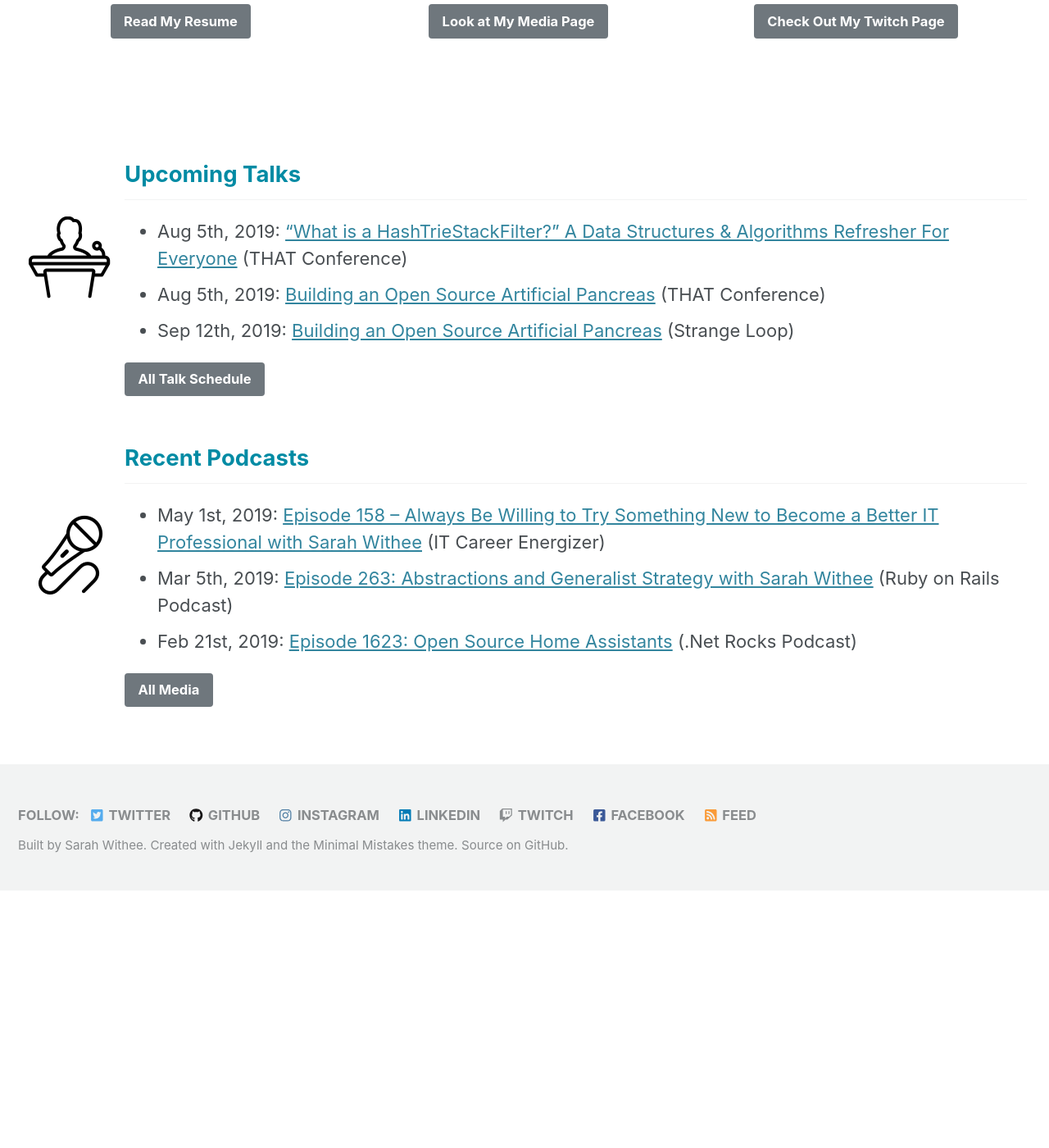
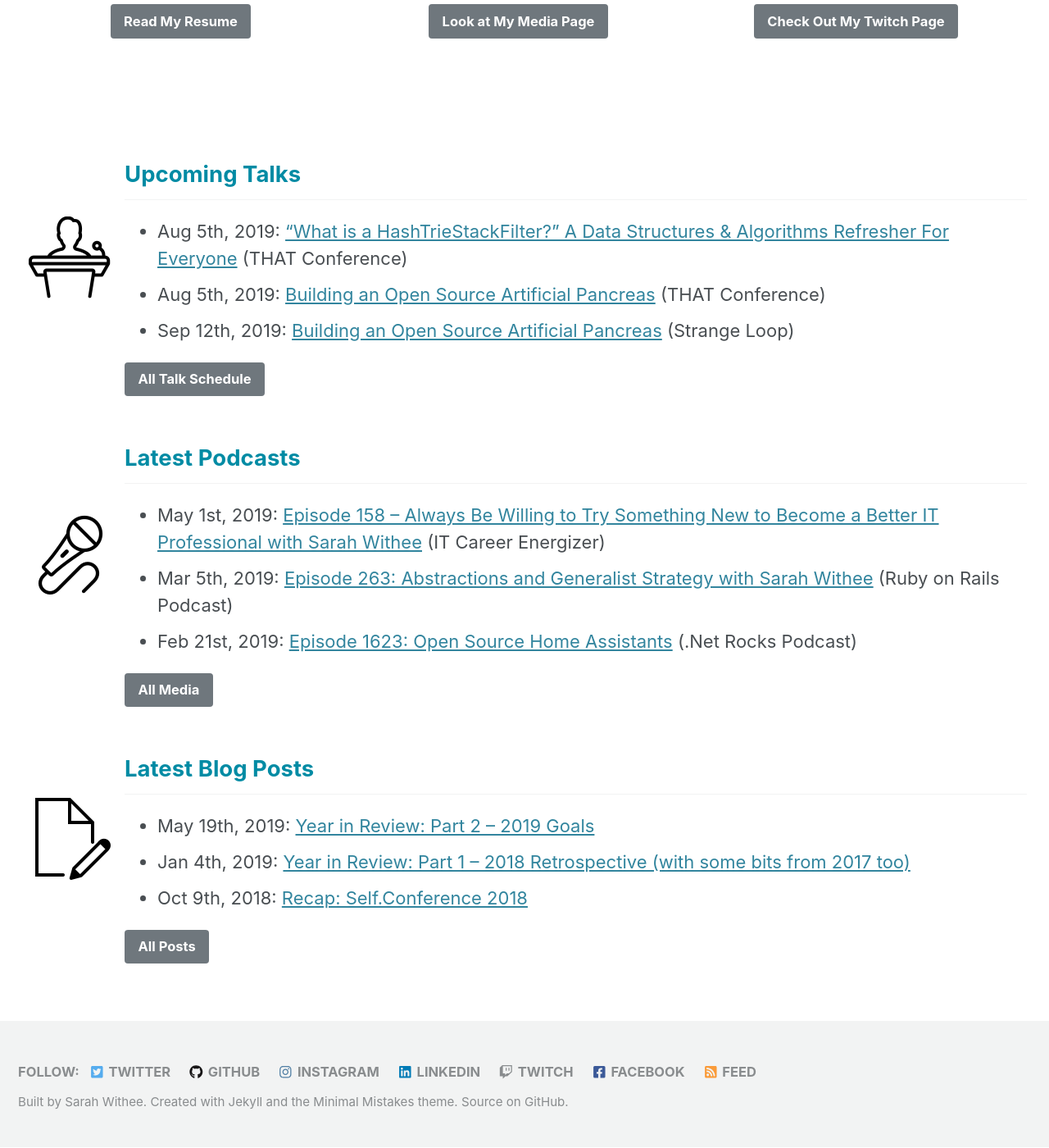
Before and after one commit to geekygirlsarah/geekygirlsarah.com, a Jekyll site: the page built from index.html, in a window 1280 px wide and 1400 px high, scrolled down 1150 px. Shown: the whole window at 82% size. Built offline with Jekyll 4.4.1, drawn with Linux system fonts in a browser that asks for light colours; cached includes are drawn as plain includes; nearby versions of some CDN libraries; the list of posts is cut into pages by our own code; comment, search, counter and statistics services are not loaded; before the commit the page ends 2237 px from its top, so only the background shows below that.

Commit message:
Add blogs to home page, rename "Recent"->"Latest", fix feature_block

```diff
--- a/_includes/feature_block
+++ b/_includes/feature_block
@@ -7,7 +7,8 @@
     {% if type == "posts" %}
       {% for item in site.posts %}
         {% if count < show_number %}
-          <li>{{ date | date_to_string: "ordinal", "US" }}: <a href="{{ url }}" target="_blank">{{ item.title }}</a></li>
+          {% assign date = item.date | date: "%Y-%m-%d" %}
+          <li>{{ date | date_to_string: "ordinal", "US" }}: <a href="{{ item.url }}" target="_blank">{{ item.title }}</a></li>
           {% assign count = count | plus:1 %}
         {% endif %}
       {% endfor %}
--- a/index.html
+++ b/index.html
@@ -58,10 +58,10 @@ intro:
   </div>
   <div class="home_feature_table_row">
     <div class="home_feature_table_cell_third">
-      <p><a href="resume/" class="btn btn--primary">Read My Resume</a></p>
+      <p><a href="/resume/" class="btn btn--primary">Read My Resume</a></p>
     </div>
     <div class="home_feature_table_cell_third">
-      <p><a href="media/" class="btn btn--primary">Look at My Media Page</a></p>
+      <p><a href="/media/" class="btn btn--primary">Look at My Media Page</a></p>
     </div>
     <div class="home_feature_table_cell_third">
       <p><a href="https://twitch.tv/geekygirlsarah" target="_blank" class="btn btn--primary">Check Out My Twitch
@@ -82,7 +82,7 @@ intro:
     <div class="home_feature_table_cell">
       <h2>Upcoming Talks</h2>
       {% include feature_block data_type="talks" show_number=3 %}
-      <a href="speaking/" class="btn btn--primary">All Talk Schedule</a>
+      <a href="/speaking/" class="btn btn--primary">All Talk Schedule</a>
     </div>
   </div>
 
@@ -92,19 +92,19 @@ intro:
       <img src="assets/images/icons8-micro-100.png" alt="Lecturer icon"/>
     </div>
     <div class="home_feature_table_cell">
-      <h2>Recent Podcasts</h2>
+      <h2>Latest Podcasts</h2>
       {% include feature_block data_type="podcasts" show_number=3 %}
-      <a href="media/" class="btn btn--primary">All Media</a>
+      <a href="/media/" class="btn btn--primary">All Media</a>
     </div>
   </div>
-<!--  <div class="home_feature_table_row">-->
-<!--    <div class="home_feature_table_cell_image">-->
-<!--      <img src="assets/images/icons8-edit-file-100.png" alt="Blog icon"/>-->
-<!--    </div>-->
-<!--    <div class="home_feature_table_cell">-->
-<!--      <h2>Recent Blog Posts</h2>-->
-<!--      {% include feature_block data_type="posts" show_number=2 %}-->
-<!--      <a href="speaking/" class="btn btn&#45;&#45;primary">All Posts</a>-->
-<!--    </div>-->
+  <div class="home_feature_table_row">
+    <div class="home_feature_table_cell_image">
+      <img src="assets/images/icons8-edit-file-100.png" alt="Blog icon"/>
+    </div>
+    <div class="home_feature_table_cell">
+      <h2>Latest Blog Posts</h2>
+      {% include feature_block data_type="posts" show_number=3 %}
+      <a href="/speaking/" class="btn btn--primary">All Posts</a>
+    </div>
   </div>
 </div>
```
